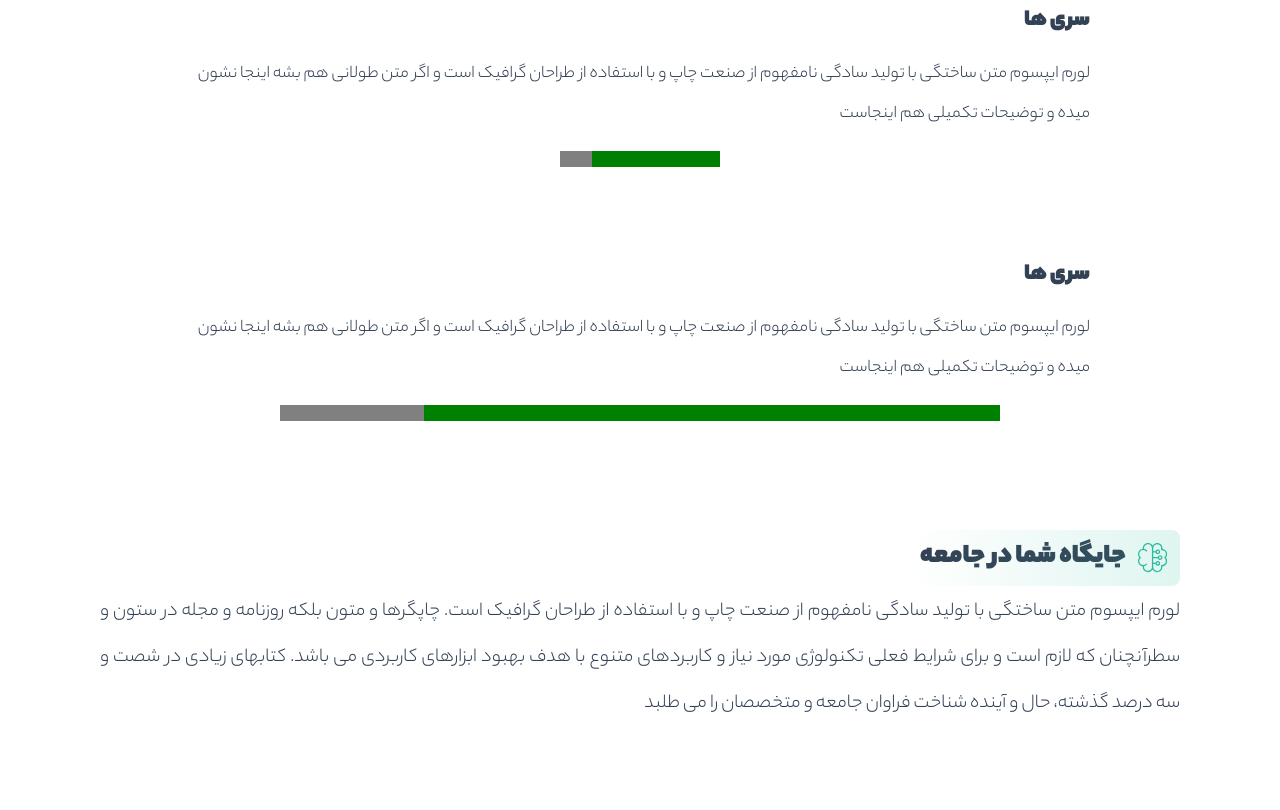
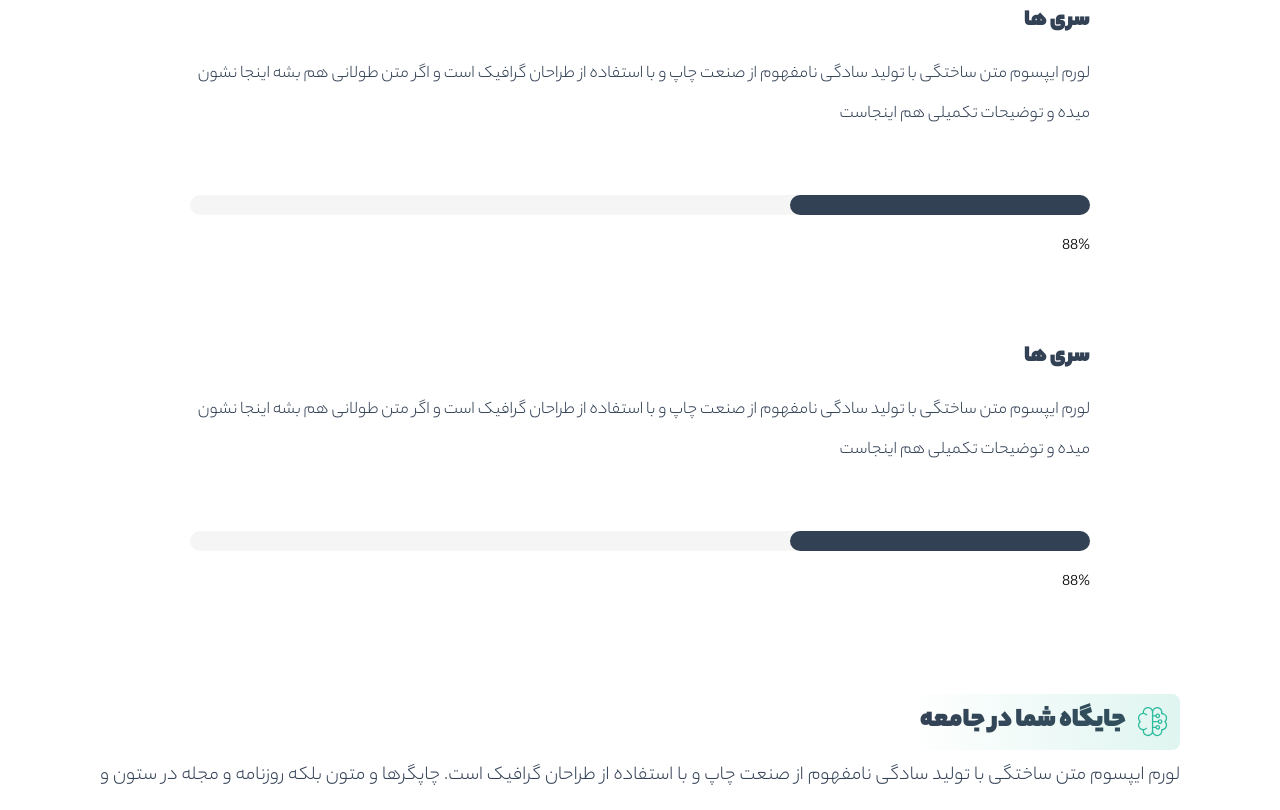
Before and after one commit to mozhganNematnezhad/psychology, a website: page index.html in a window 1280 px wide. Shown: the part 5048-5858 px from the top of the page. Drawn offline with Linux system fonts and the light colour scheme; files whose address does not match are found by name.

Commit message:
add slider and range input

```diff
--- /dev/null
+++ b/css/custom.css
@@ -0,0 +1,49 @@
+.meter {
+    box-sizing: content-box;
+    height: 20px; /* Can be anything */
+    position: relative;
+    margin: 60px 0 20px 0; /* Just for demo spacing */
+    background: #F5F5F5;
+    border-top-right-radius: 20px;
+    border-bottom-right-radius: 20px;
+    border-top-left-radius: 20px;
+    border-bottom-left-radius: 20px;
+    box-shadow: inset 0 -1px 1px rgba(255, 255, 255, 0.3);
+  }
+  .meter > span {
+    display: block;
+    height: 100%;
+    border-top-right-radius: 20px;
+    border-bottom-right-radius: 20px;
+    border-top-left-radius: 20px;
+    border-bottom-left-radius: 20px;
+    position: relative;
+    overflow: hidden;
+  }
+  .meter > span:after,
+  .animate > span > span {
+    content: "";
+    position: absolute;
+    top: 0;
+    left: 0;
+    bottom: 0;
+    right: 0;
+    z-index: 1;
+    background-size: 50px 50px;
+    border-top-right-radius: 20px;
+    border-bottom-right-radius: 20px;
+    border-top-left-radius: 20px;
+    border-bottom-left-radius: 20px;
+    overflow: hidden;
+  }
+
+
+
+  .orange > span {
+    background-image: linear-gradient(#334155, #334155);
+  }
+
+  .nostripes > span > span,
+  .nostripes > span::after {
+    background-image: none;
+  }
--- a/index.html
+++ b/index.html
@@ -498,9 +498,12 @@
           لورم ایپسوم متن ساختگی با تولید سادگی نامفهوم از صنعت چاپ و با استفاده از طراحان گرافیک است و اگر متن طولانی
           هم بشه اینجا نشون میده و توضیحات تکمیلی هم اینجاست
         </p>
-        <div class="text-center w-full mt-4">
-          <progress class="text-red-300" max="100" value="80" class="w-[80%]"></progress>
-        </div>
+        <div class="text-center mt-4">
+          <div class="meter orange nostripes">
+            <span style="width: 33.3%"></span>
+          </div>
+         </div>
+         <span>88%</span>
       </div>
       <!-- progress2 -->
       <div class="mt-20 md:max-w-[900px]  mx-4 xl:mx-auto">
@@ -509,10 +512,13 @@
           لورم ایپسوم متن ساختگی با تولید سادگی نامفهوم از صنعت چاپ و با استفاده از طراحان گرافیک است و اگر متن طولانی
           هم بشه اینجا نشون میده و توضیحات تکمیلی هم اینجاست
         </p>
-        <div class="text-center w-full mt-4">
-          <progress max="100" value="80" class="w-[80%]"></progress>
+        <div class="text-center mt-4">
+          <div class="meter orange nostripes">
+            <span style="width: 33.3%"></span>
+          </div>
+         </div>
+         <span>88%</span>
         </div>
-        </divc>
 
       </div>
     </div>
@@ -942,23 +948,29 @@
           <div class="">
             <img src="./Assests/img/221.svg" alt="">
           </div>
-          <div class="pr-0 md:pr-8">
+          <div class="pr-0 w-full md:pr-8">
             <p class="text-xl font-['IranYekanbakhMedium'] text-Main-text leading-10 text-justify md:text-right">
               ضریب هوش شما در تست هوش کتل مقیاس دوم
             </p>
-            <progress class="pt-2"></progress>
+            <div class="w-full mt-2 pt-1">
+              <input id="large-range" type="range" value="50" class="w-full h-3 bg-gray-200 rounded-md appearance-none cursor-pointer range-lg dark:bg-gray-700">
+            </div>
           </div>
+
+
 
         </div>
         <div class="esang-intelligence p-2 my-2 ">
           <div class="">
             <img src="./Assests/img/222.svg" alt="">
           </div>
-          <div class="pr-0 md:pr-8">
+          <div class="pr-0 w-full md:pr-8">
             <p class="text-xl font-['IranYekanbakhMedium'] text-Main-text leading-10 text-justify md:text-right">
               ضریب هوش شما در تست هوش کتل مقیاس دوم
             </p>
-            <progress class="pt-2"></progress>
+            <div class="w-full mt-2 pt-1">
+              <input id="large-range" type="range" value="50" class="w-full h-3 bg-gray-200 rounded-md appearance-none cursor-pointer range-lg dark:bg-gray-700">
+            </div>
           </div>
 
         </div>
@@ -971,7 +983,6 @@
               شما هنوز اقدام به انجام تست هوش کتل فرم B نکرده اید. میتوانید از این <a class="text-Main-text"
                 href="#">لینک تست</a> را انجام دهید.
             </p>
-            <progress class="pt-2"></progress>
           </div>
 
         </div>
```
Also changed, not shown: css/main.css.
